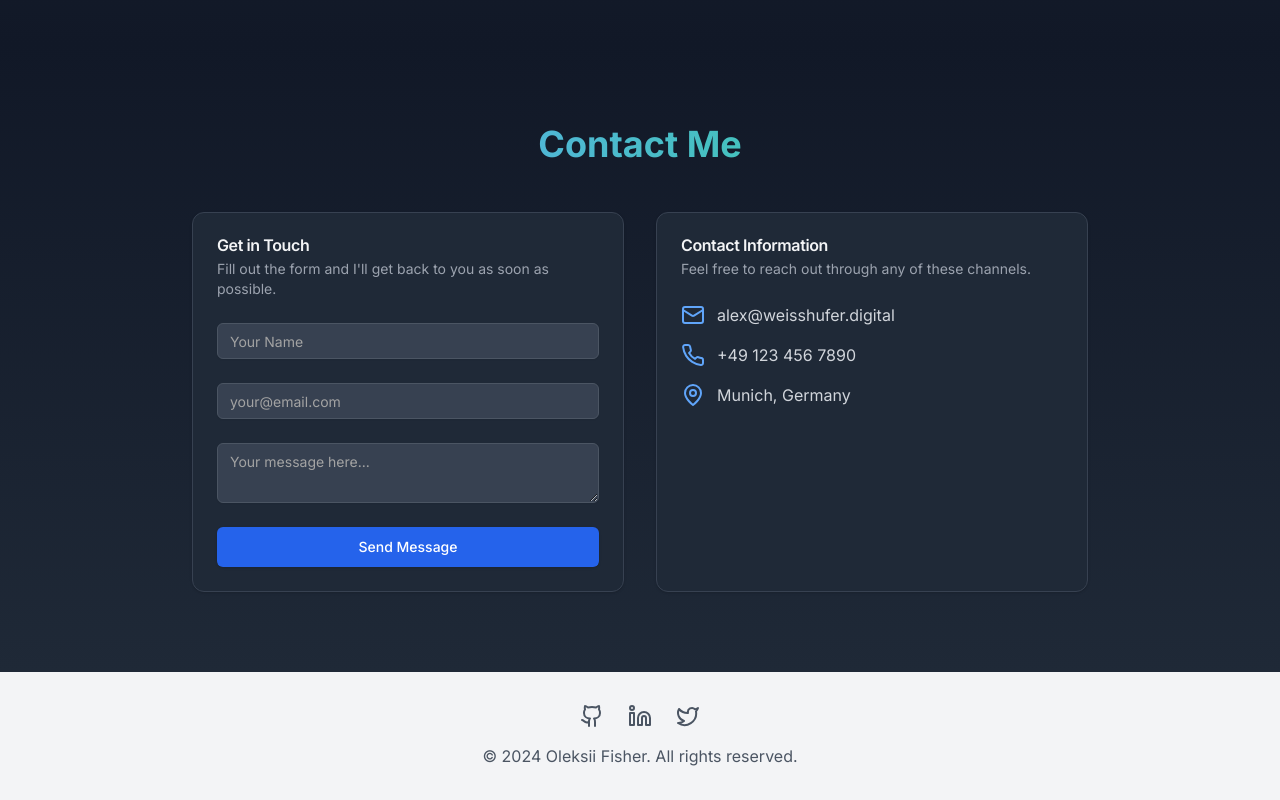
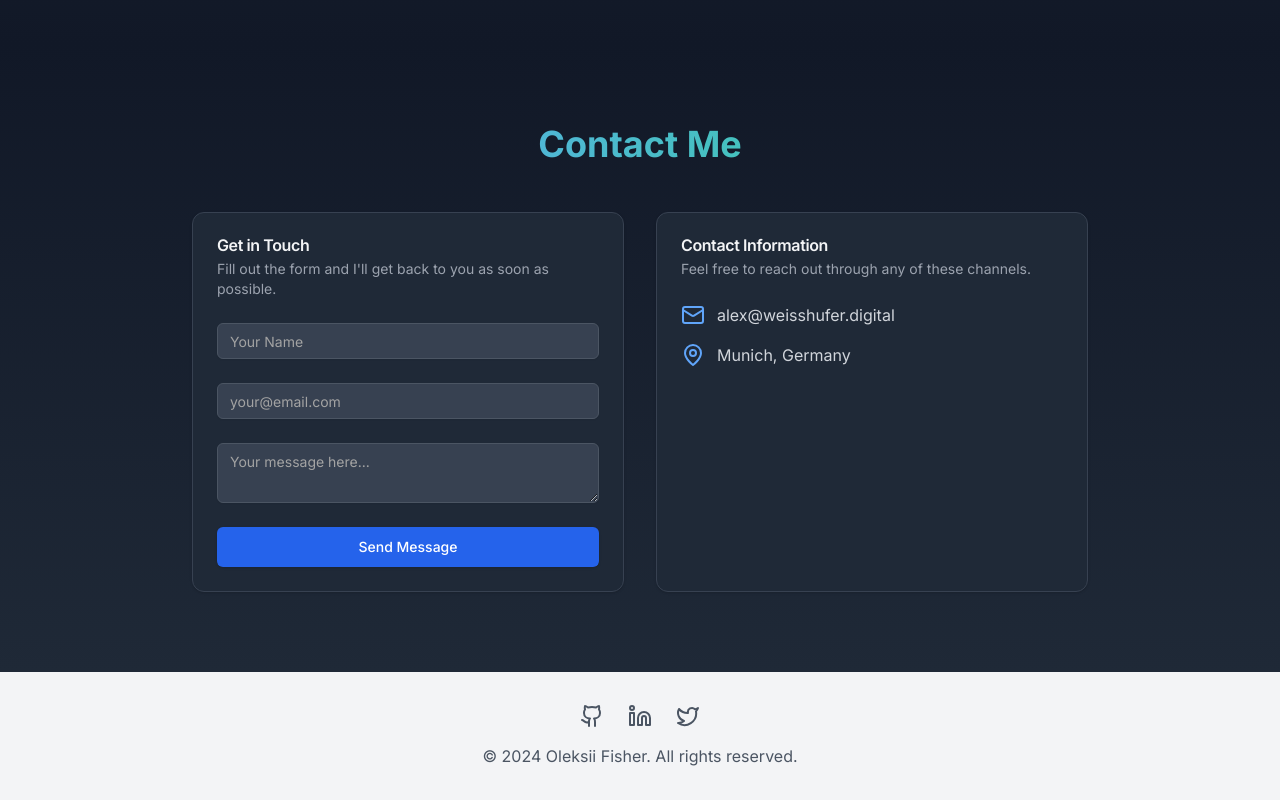
Before and after one commit to weisshufer/oleksii-fischer, a Next.js app: page / in a window 1280 px wide. Shown: the part 3501-4301 px from the top of the page. Built offline with nearby package versions, Linux system fonts and the light colour scheme.

Commit message:
change: contact

```diff
--- a/components/contact.tsx
+++ b/components/contact.tsx
@@ -126,7 +126,7 @@ py-20 px-6 lg:px-8 bg-gradient-to-b from-gray-900 to-gray-800"
                   </Button>
                   {submissionStatus === "success" && (
                     <p className="text-green-400 mt-4">
-                      Your message has been sent to Telegram successfully!
+                      Your message has been sent successfully!
                     </p>
                   )}
                   {submissionStatus === "error" && (
@@ -160,10 +160,6 @@ py-20 px-6 lg:px-8 bg-gradient-to-b from-gray-900 to-gray-800"
                   <span>alex@weisshufer.digital</span>
                 </div>
                 <div className="flex items-center space-x-3 text-gray-300">
-                  <PhoneIcon className="w-6 h-6 text-blue-400" />
-                  <span>+49 123 456 7890</span>
-                </div>
-                <div className="flex items-center space-x-3 text-gray-300">
                   <MapPinIcon className="w-6 h-6 text-blue-400" />
                   <span>Munich, Germany</span>
                 </div>
```
